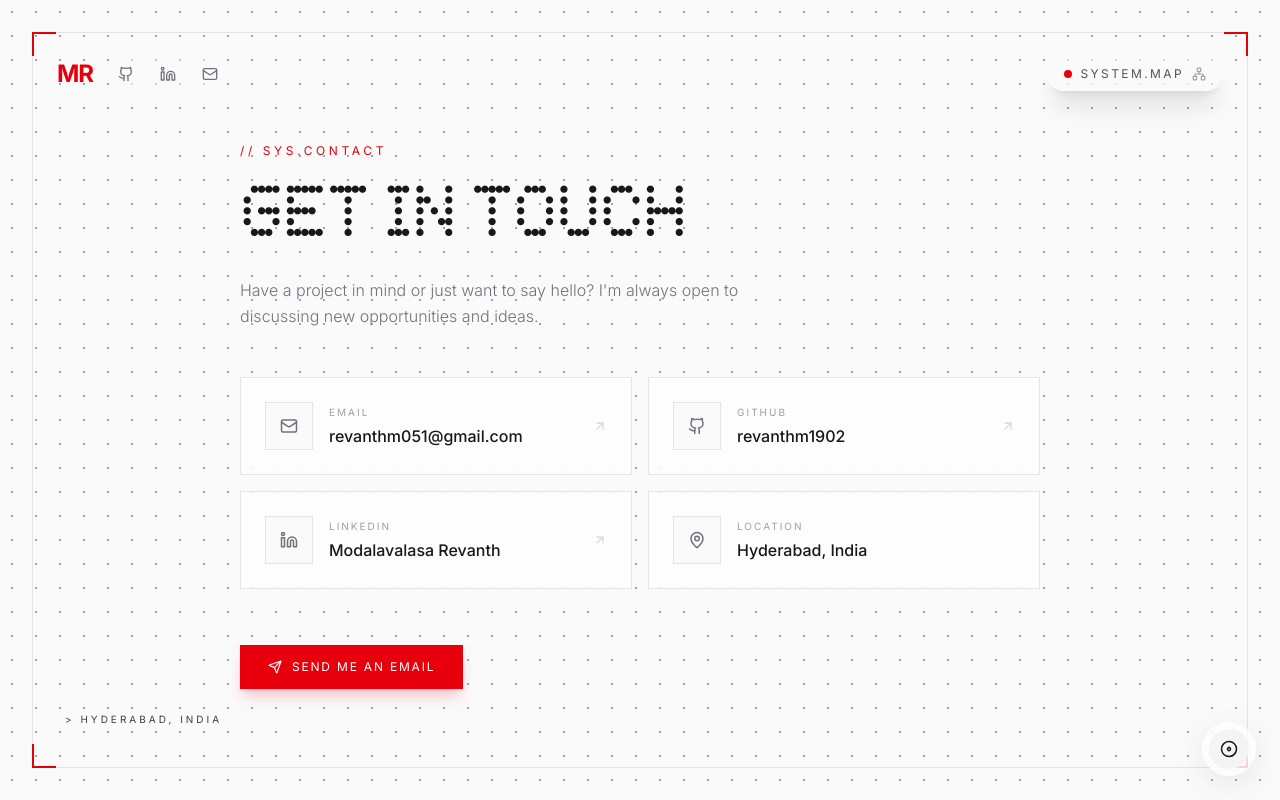
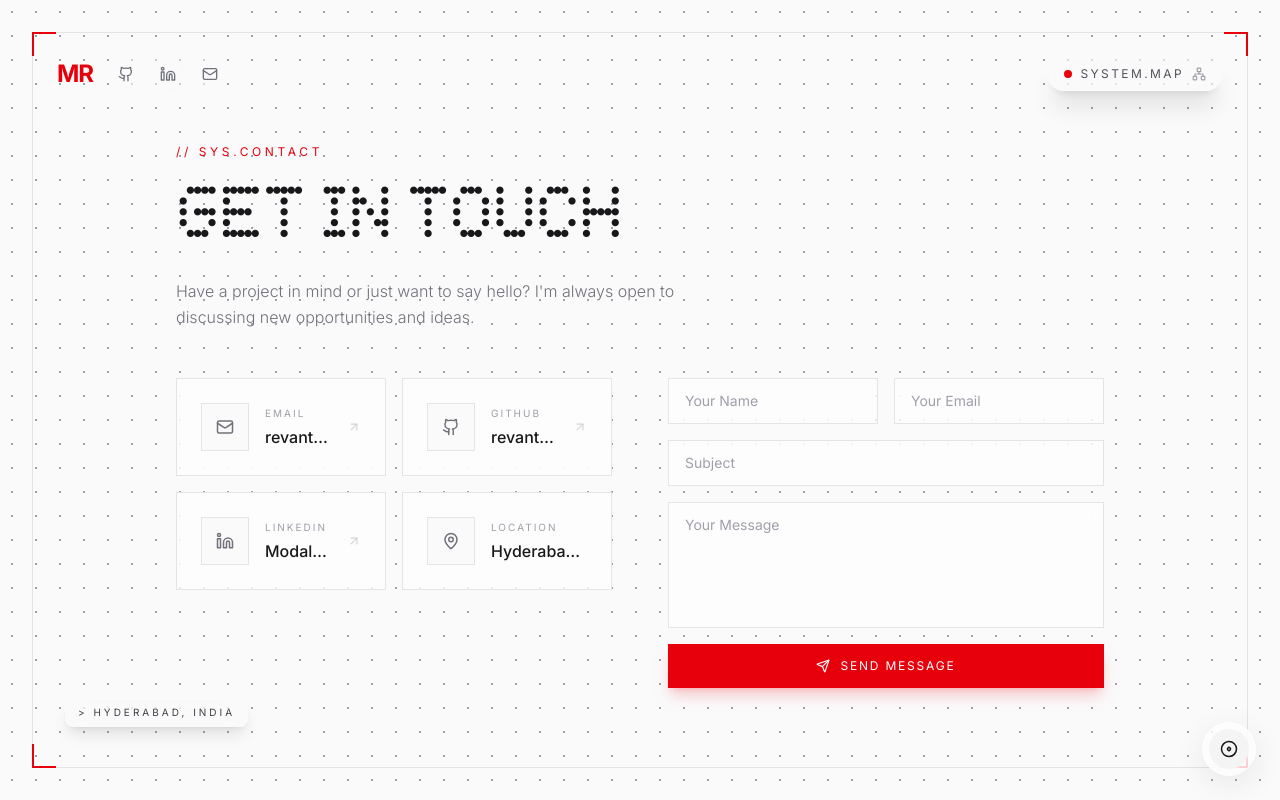
Before and after one commit to revanthm1902/my-portfolio, a Next.js app: page /contact in a window 1280 px wide. Built offline with nearby package versions, Linux system fonts and the light colour scheme.

Commit message:
feat: Add EmailJS integration for contact form and enhance page layouts with Footer component

```diff
--- a/package.json
+++ b/package.json
@@ -10,6 +10,7 @@
   },
   "dependencies": {
     "@base-ui/react": "^1.2.0",
+    "@emailjs/browser": "^4.4.1",
     "class-variance-authority": "^0.7.1",
     "clsx": "^2.1.1",
     "framer-motion": "^12.35.0",
--- a/src/app/about/page.tsx
+++ b/src/app/about/page.tsx
@@ -1,10 +1,14 @@
 import AppFrame from "@/components/AppFrame";
 import AboutSection from "@/components/AboutSection";
+import Footer from "@/components/Footer";
 
 export default function AboutPage() {
   return (
     <AppFrame>
-      <AboutSection />
+      <div className="absolute inset-0 overflow-y-auto no-scrollbar">
+        <AboutSection />
+        <Footer />
+      </div>
     </AppFrame>
   );
 }
--- a/src/app/blog/page.tsx
+++ b/src/app/blog/page.tsx
@@ -1,19 +1,23 @@
 import AppFrame from "@/components/AppFrame";
+import Footer from "@/components/Footer";
 
 export default function BlogPage() {
   return (
     <AppFrame>
-      <div className="relative z-10 w-full h-full max-w-5xl mx-auto px-6 sm:px-10 md:px-16 flex flex-col items-start justify-center pt-24 md:pt-0">
+      <div className="absolute inset-0 overflow-y-auto no-scrollbar">
+        <div className="min-h-dvh flex flex-col items-start justify-center max-w-5xl mx-auto px-6 sm:px-10 md:px-16 pt-24 md:pt-0">
           <div className="font-mono text-[10px] md:text-xs tracking-[0.2em] text-zinc-500 uppercase mb-4">
             Blog // Writings
           </div>
-        <h1 className="text-4xl md:text-6xl font-bold text-zinc-900 dark:text-zinc-50 tracking-tight">
-          Blog
+          <h1 className="font-(family-name:--font-ndot) text-4xl md:text-6xl text-zinc-900 dark:text-zinc-50 tracking-tight">
+            BLOG
           </h1>
           <p className="mt-4 text-zinc-500 dark:text-zinc-400 text-sm md:text-base max-w-xl">
             Coming soon.
           </p>
         </div>
+        <Footer />
+      </div>
     </AppFrame>
   );
 }
--- a/src/app/skills/page.tsx
+++ b/src/app/skills/page.tsx
@@ -1,19 +1,23 @@
 import AppFrame from "@/components/AppFrame";
+import Footer from "@/components/Footer";
 
 export default function SkillsPage() {
   return (
     <AppFrame>
-      <div className="relative z-10 w-full h-full max-w-5xl mx-auto px-6 sm:px-10 md:px-16 flex flex-col items-start justify-center pt-24 md:pt-0">
+      <div className="absolute inset-0 overflow-y-auto no-scrollbar">
+        <div className="min-h-dvh flex flex-col items-start justify-center max-w-5xl mx-auto px-6 sm:px-10 md:px-16 pt-24 md:pt-0">
           <div className="font-mono text-[10px] md:text-xs tracking-[0.2em] text-zinc-500 uppercase mb-4">
             Skills // Tech Stack
           </div>
-        <h1 className="text-4xl md:text-6xl font-bold text-zinc-900 dark:text-zinc-50 tracking-tight">
-          Skills
+          <h1 className="font-(family-name:--font-ndot) text-4xl md:text-6xl text-zinc-900 dark:text-zinc-50 tracking-tight">
+            SKILLS
           </h1>
           <p className="mt-4 text-zinc-500 dark:text-zinc-400 text-sm md:text-base max-w-xl">
             Coming soon.
           </p>
         </div>
+        <Footer />
+      </div>
     </AppFrame>
   );
 }
--- a/src/components/AboutSection.tsx
+++ b/src/components/AboutSection.tsx
@@ -2,7 +2,6 @@
 
 import { motion } from "framer-motion";
 import {
-  Briefcase,
   GraduationCap,
   Cpu,
   Database,
@@ -77,7 +76,7 @@ const achievements = [
 
 export default function AboutSection() {
   return (
-    <div className="absolute inset-4 md:inset-8 z-10 overflow-y-auto no-scrollbar pt-24 md:pt-28 pb-20 px-2 sm:px-4 md:px-8">
+    <div className="relative z-10 min-h-dvh pt-24 md:pt-28 pb-20 px-6 sm:px-8 md:px-16">
       <div className="max-w-4xl mx-auto">
         {/* Glass wrapper */}
         <div className="relative p-5 sm:p-8 md:p-12 bg-white/95 dark:bg-[#09090b]/95 backdrop-blur-2xl rounded-2xl border border-zinc-200 dark:border-zinc-800 shadow-2xl">
--- a/src/components/AppFrame.tsx
+++ b/src/components/AppFrame.tsx
@@ -65,8 +65,10 @@ export default function AppFrame({ children }: { children: React.ReactNode }) {
 
             {/* Bottom Left Location */}
             <div className="absolute bottom-6 md:bottom-10 left-6 md:left-8">
-              <div className="font-mono text-[8px] md:text-[10px] text-zinc-700 dark:text-zinc-400 tracking-[0.3em] uppercase">
-                {">"} Hyderabad, India
+              <div className="inline-flex items-center gap-2 px-3 py-1.5 bg-white/10 dark:bg-white/5 backdrop-blur-md border border-white/20 dark:border-zinc-700/50 rounded-md shadow-lg">
+                <span className="font-mono text-[8px] md:text-[10px] text-zinc-700 dark:text-zinc-400 tracking-[0.3em] uppercase">
+                  {">"} Hyderabad, India
+                </span>
               </div>
             </div>
 
--- a/src/components/ContactSection.tsx
+++ b/src/components/ContactSection.tsx
@@ -1,7 +1,9 @@
 "use client";
 
+import { useState, useRef } from "react";
 import { motion } from "framer-motion";
-import { Mail, Github, Linkedin, MapPin, ArrowUpRight, Send } from "lucide-react";
+import { Mail, Github, Linkedin, MapPin, ArrowUpRight, Send, Loader2 } from "lucide-react";
+import emailjs from "@emailjs/browser";
 
 const contactLinks = [
   {
@@ -31,8 +33,34 @@ const contactLinks = [
 ];
 
 export default function ContactSection() {
+  const formRef = useRef<HTMLFormElement>(null);
+  const [sending, setSending] = useState(false);
+  const [sent, setSent] = useState(false);
+  const [error, setError] = useState("");
+
+  const handleSubmit = async (e: React.FormEvent) => {
+    e.preventDefault();
+    if (!formRef.current) return;
+    setSending(true);
+    setError("");
+    try {
+      await emailjs.sendForm(
+        process.env.NEXT_PUBLIC_EMAILJS_SERVICE_ID ?? "",
+        process.env.NEXT_PUBLIC_EMAILJS_TEMPLATE_ID ?? "",
+        formRef.current,
+        process.env.NEXT_PUBLIC_EMAILJS_PUBLIC_KEY ?? ""
+      );
+      setSent(true);
+      formRef.current.reset();
+    } catch {
+      setError("Failed to send message. Please try again.");
+    } finally {
+      setSending(false);
+    }
+  };
+
   return (
-    <div className="max-w-4xl mx-auto w-full px-6 md:px-12">
+    <div className="max-w-5xl mx-auto w-full px-6 md:px-12">
       <motion.div
         initial={{ opacity: 0, y: 30 }}
         whileInView={{ opacity: 1, y: 0 }}
@@ -51,7 +79,9 @@ export default function ContactSection() {
         </p>
       </motion.div>
 
-      <div className="grid grid-cols-1 sm:grid-cols-2 gap-3 md:gap-4">
+      <div className="grid grid-cols-1 lg:grid-cols-2 gap-10 md:gap-14">
+        {/* ─── Contact Cards ─── */}
+        <div className="grid grid-cols-1 sm:grid-cols-2 gap-3 md:gap-4 self-start">
           {contactLinks.map((item, index) => {
             const Icon = item.icon;
             return (
@@ -105,21 +135,71 @@ export default function ContactSection() {
           })}
         </div>
 
-      <motion.div
-        initial={{ opacity: 0, y: 20 }}
+        {/* ─── Message Form ─── */}
+        <motion.form
+          ref={formRef}
+          onSubmit={handleSubmit}
+          initial={{ opacity: 0, y: 30 }}
           whileInView={{ opacity: 1, y: 0 }}
           viewport={{ once: true }}
-        transition={{ duration: 0.5, delay: 0.4 }}
-        className="mt-10 md:mt-14"
+          transition={{ duration: 0.5, delay: 0.2 }}
+          className="flex flex-col gap-4"
         >
-        <a
-          href="mailto:revanthm051@gmail.com"
-          className="inline-flex items-center gap-2.5 px-7 py-3.5 bg-red-600 text-white font-mono text-xs uppercase tracking-[0.15em] hover:bg-red-700 transition-all shadow-lg shadow-red-600/20"
+          <div className="grid grid-cols-1 sm:grid-cols-2 gap-4">
+            <input
+              type="text"
+              name="from_name"
+              required
+              placeholder="Your Name"
+              className="w-full px-4 py-3 bg-white/60 dark:bg-zinc-900/60 backdrop-blur-sm border border-zinc-200 dark:border-zinc-800 text-sm text-zinc-900 dark:text-zinc-100 placeholder:text-zinc-400 dark:placeholder:text-zinc-600 font-mono focus:outline-none focus:border-red-600/50 transition-colors"
+            />
+            <input
+              type="email"
+              name="from_email"
+              required
+              placeholder="Your Email"
+              className="w-full px-4 py-3 bg-white/60 dark:bg-zinc-900/60 backdrop-blur-sm border border-zinc-200 dark:border-zinc-800 text-sm text-zinc-900 dark:text-zinc-100 placeholder:text-zinc-400 dark:placeholder:text-zinc-600 font-mono focus:outline-none focus:border-red-600/50 transition-colors"
+            />
+          </div>
+          <input
+            type="text"
+            name="subject"
+            required
+            placeholder="Subject"
+            className="w-full px-4 py-3 bg-white/60 dark:bg-zinc-900/60 backdrop-blur-sm border border-zinc-200 dark:border-zinc-800 text-sm text-zinc-900 dark:text-zinc-100 placeholder:text-zinc-400 dark:placeholder:text-zinc-600 font-mono focus:outline-none focus:border-red-600/50 transition-colors"
+          />
+          <textarea
+            name="message"
+            required
+            rows={5}
+            placeholder="Your Message"
+            className="w-full px-4 py-3 bg-white/60 dark:bg-zinc-900/60 backdrop-blur-sm border border-zinc-200 dark:border-zinc-800 text-sm text-zinc-900 dark:text-zinc-100 placeholder:text-zinc-400 dark:placeholder:text-zinc-600 font-mono focus:outline-none focus:border-red-600/50 transition-colors resize-none"
+          />
+
+          {error && (
+            <p className="text-xs font-mono text-red-500">{error}</p>
+          )}
+
+          {sent ? (
+            <div className="px-7 py-3.5 bg-emerald-600/10 border border-emerald-600/30 text-emerald-600 font-mono text-xs uppercase tracking-[0.15em] text-center">
+              Message sent successfully!
+            </div>
+          ) : (
+            <button
+              type="submit"
+              disabled={sending}
+              className="inline-flex items-center justify-center gap-2.5 px-7 py-3.5 bg-red-600 text-white font-mono text-xs uppercase tracking-[0.15em] hover:bg-red-700 transition-all shadow-lg shadow-red-600/20 disabled:opacity-50 disabled:cursor-not-allowed"
             >
+              {sending ? (
+                <Loader2 size={14} className="animate-spin" />
+              ) : (
                 <Send size={14} />
-          Send me an email
-        </a>
-      </motion.div>
+              )}
+              {sending ? "Sending..." : "Send Message"}
+            </button>
+          )}
+        </motion.form>
+      </div>
     </div>
   );
 }
```
Also changed, not shown: src/app/certifications/page.tsx (+7 -3 lines), src/app/page.tsx (+43 -13 lines), src/app/projects/page.tsx (+7 -3 lines), 1 other file (tests, documents, lock files or other folders). Lines whose indentation alone changed are shown as unchanged.
